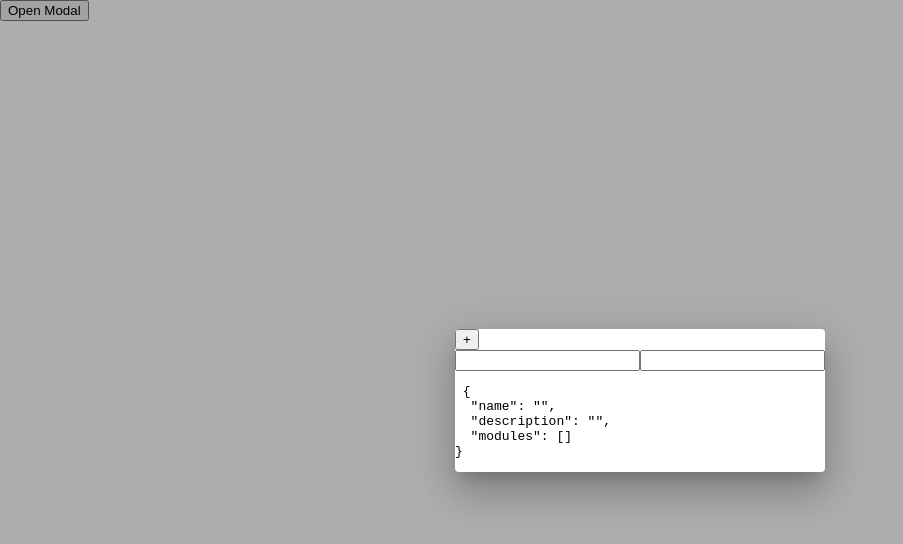
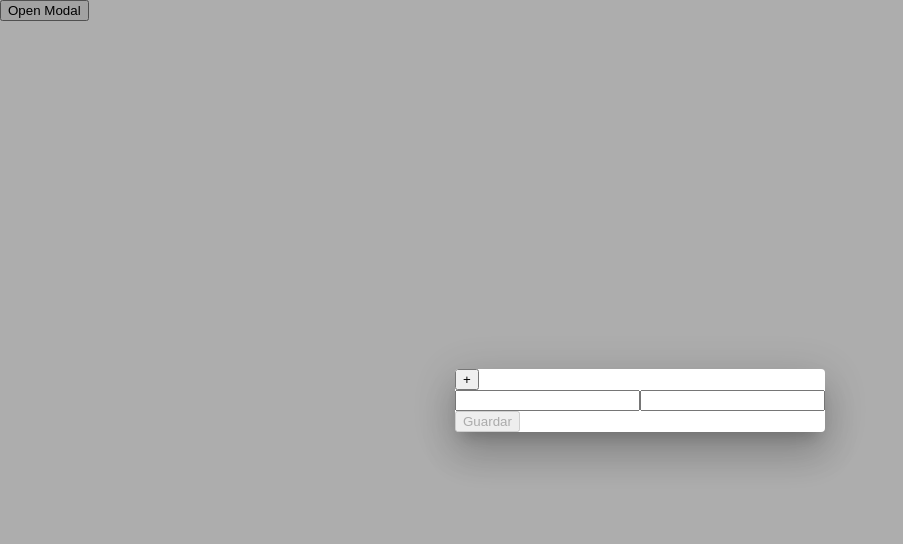
Before and after one commit to Angiraldom/Leo-travels-app, an Angular app: page / in a window 1280 px wide. Both pictures are taken after a click on the button "Open Modal". Shown: the top 544 px of the page, without its empty margins (0-903 px from the left). Built offline with nearby package versions, Linux system fonts and the light colour scheme.

Commit message:
Se crea metodo para validar si es una actualización o una creación del producto.

```diff
--- a/src/app/products/create-course/create-course.component.html
+++ b/src/app/products/create-course/create-course.component.html
@@ -37,5 +37,5 @@
         </div>
     </form>
 
-    <pre> {{ form.value | json }} </pre>
+    <button (click)="validateAction()" [disabled]="form.invalid"> Guardar </button>
 </div>
--- a/src/app/products/create-course/create-course.component.ts
+++ b/src/app/products/create-course/create-course.component.ts
@@ -1,5 +1,6 @@
-import { Component, inject } from '@angular/core';
+import { Component, Inject, inject } from '@angular/core';
 import { FormArray, FormBuilder, FormGroup, Validators } from '@angular/forms';
+import { MAT_DIALOG_DATA } from '@angular/material/dialog';
 
 @Component({
   selector: 'app-create-course',
@@ -9,6 +10,7 @@ import { FormArray, FormBuilder, FormGroup, Validators } from '@angular/forms';
 export class CreateCourseComponent {
 
   private fb = inject(FormBuilder);
+  public data: {name: string} = inject(MAT_DIALOG_DATA);
 
   form: FormGroup = this.fb.group({
     name: ["", Validators.required],
@@ -50,4 +52,14 @@ export class CreateCourseComponent {
     this.getVideos(moduleIndex).removeAt(indexVideo);
   }
 
+  validateAction() {
+    if (this.form.invalid) {
+      return;
+    }
+    if (!this.data) {
+      console.log('Guardar en la bd');
+      return
+    }
+    console.log('Editar producto');
+  }
 }
```
